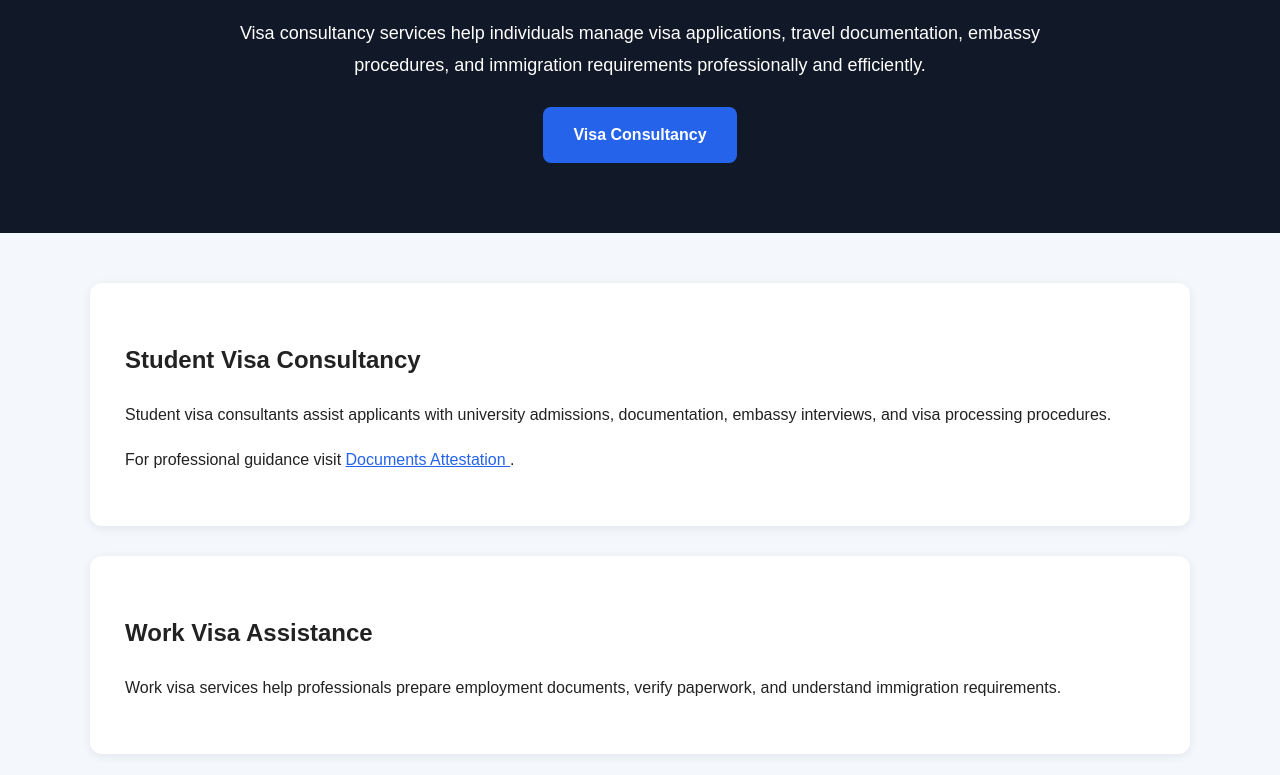
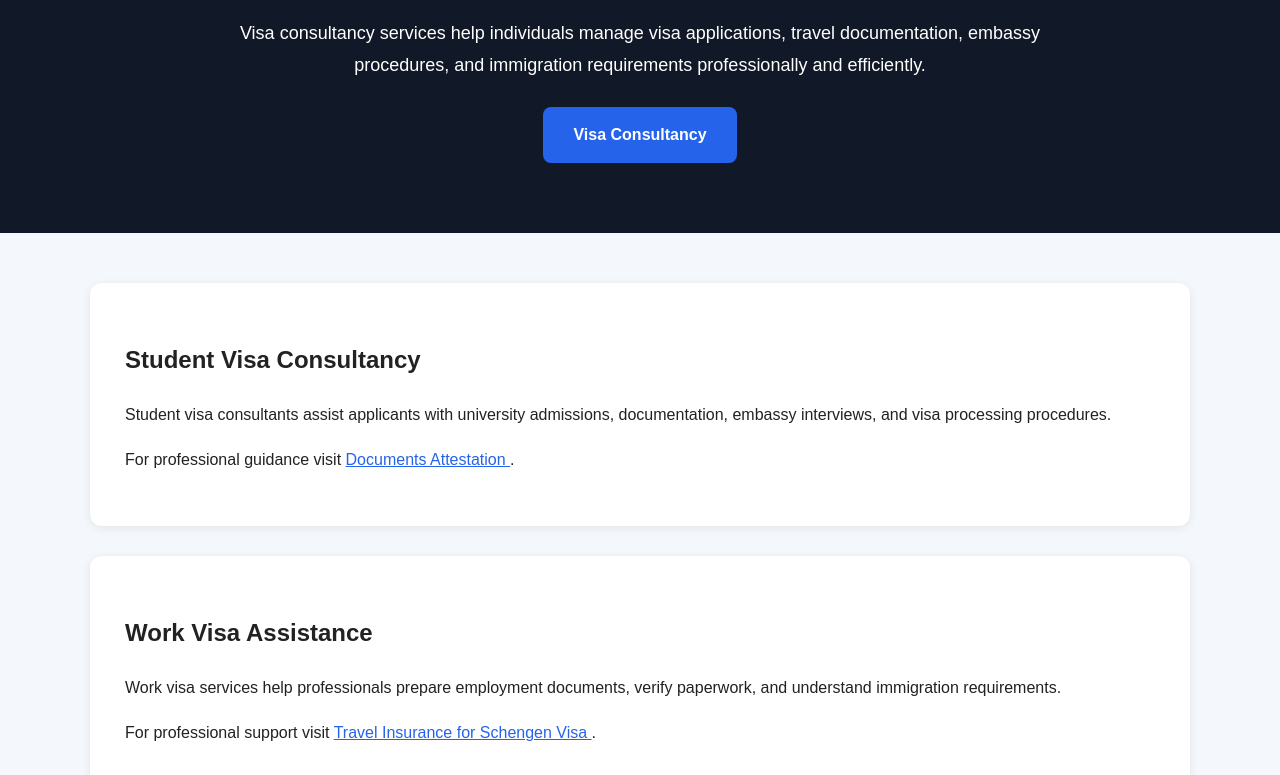
Before and after one commit to alexdumny6699-ctrl/visa-consultancy-guide, a plain HTML site: page index.html in a window 1280 px wide. Shown: the part 177-952 px from the top of the page. Drawn offline with Linux system fonts and the light colour scheme.

Commit message:
Update index.html

```diff
--- a/index.html
+++ b/index.html
@@ -131,6 +131,13 @@ Work visa services help professionals prepare employment documents,
 verify paperwork, and understand immigration requirements.
 </p>
 
+<p>
+For professional support visit
+<a href="https://travel-insurance-for-visas.web.app/">
+Travel Insurance for Schengen Visa
+</a>.
+</p>
+
 </div>
 
 <div class="card">
```
